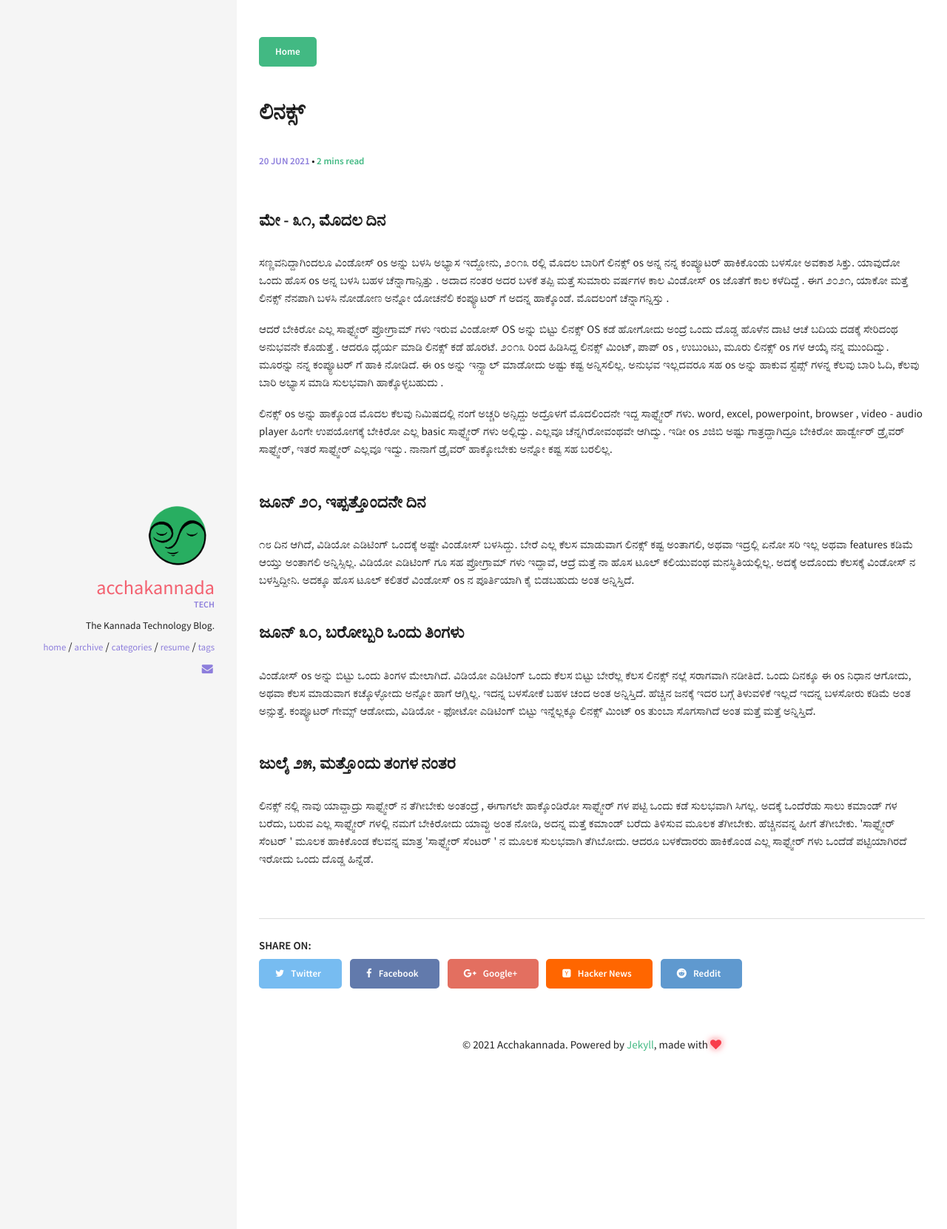
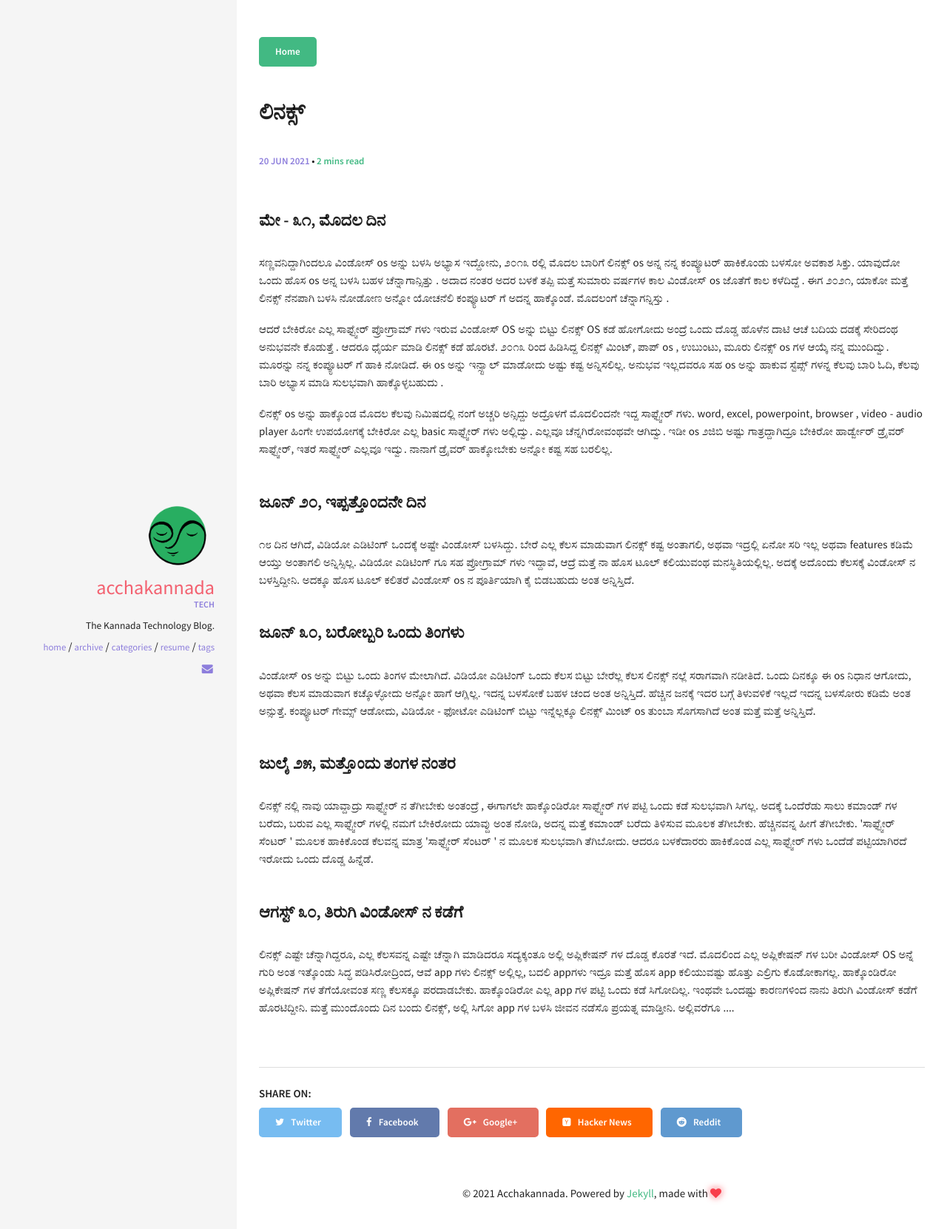
Before and after one commit to adarshkannada/Sanje, a Jekyll site: the page built from _posts/2021-06-20-linux-experience.markdown, in a window 1280 px wide. Shown: the top 1661 px of the page at 74% size. Built offline with Jekyll 4.4.1, drawn with Linux system fonts in a browser that asks for light colours.

Commit message:
Update 2021-06-20-linux-experience.markdown

```diff
--- a/_posts/2021-06-20-linux-experience.markdown
+++ b/_posts/2021-06-20-linux-experience.markdown
@@ -34,3 +34,7 @@
 <p> ಲಿನಕ್ಸ್ ನಲ್ಲಿ ನಾವು ಯಾವ್ದಾದ್ರು ಸಾಫ್ಟ್ವೇರ್ ನ ತೆಗೀಬೇಕು ಅಂತಂದ್ರೆ , ಈಗಾಗಲೇ ಹಾಕ್ಕೊಂಡಿರೋ ಸಾಫ್ಟ್ವೇರ್ ಗಳ ಪಟ್ಟಿ ಒಂದು ಕಡೆ ಸುಲಭವಾಗಿ ಸಿಗಲ್ಲ.
 ಅದಕ್ಕೆ ಒಂದೆರೆಡು ಸಾಲು ಕಮಾಂಡ್ ಗಳ  ಬರೆದು, ಬರುವ ಎಲ್ಲ ಸಾಫ್ಟ್ವೇರ್  ಗಳಲ್ಲಿ ನಮಗೆ ಬೇಕಿರೋದು ಯಾವ್ದು ಅಂತ ನೋಡಿ, ಅದನ್ನ ಮತ್ತೆ ಕಮಾಂಡ್ ಬರೆದು ತಿಳಿಸುವ ಮೂಲಕ ತೆಗೀಬೇಕು. ಹೆಚ್ಚಿನವನ್ನ ಹೀಗೆ ತೆಗೀಬೇಕು. 'ಸಾಫ್ಟ್ವೇರ್ ಸೆಂಟರ್ ' ಮೂಲಕ ಹಾಕಿಕೊಂಡ ಕೆಲವನ್ನ ಮಾತ್ರ 'ಸಾಫ್ಟ್ವೇರ್ ಸೆಂಟರ್ ' ನ ಮೂಲಕ ಸುಲಭವಾಗಿ ತೆಗಿಬೋದು. ಆದರೂ ಬಳಕೆದಾರರು ಹಾಕಿಕೊಂಡ ಎಲ್ಲ ಸಾಫ್ಟ್ವೇರ್ ಗಳು ಒಂದೆಡೆ ಪಟ್ಟಿಯಾಗಿರದೆ ಇರೋದು ಒಂದು ದೊಡ್ಡ ಹಿನ್ನೆಡೆ.
 </p>
+
+### **ಆಗಸ್ಟ್ ೩೦, ತಿರುಗಿ ವಿಂಡೋಸ್ ನ ಕಡೆಗೆ** <br>
+<p> ಲಿನಕ್ಸ್ ಎಷ್ಟೇ ಚೆನ್ನಾಗಿದ್ದರೂ, ಎಲ್ಲ ಕೆಲಸವನ್ನ ಎಷ್ಟೇ ಚೆನ್ನಾಗಿ ಮಾಡಿದರೂ ಸದ್ಯಕ್ಕಂತೂ ಅಲ್ಲಿ ಅಪ್ಲಿಕೇಷನ್ ಗಳ ದೊಡ್ಡ ಕೊರತೆ ಇದೆ. ಮೊದಲಿಂದ ಎಲ್ಲ ಅಪ್ಲಿಕೇಷನ್ ಗಳ ಬರೀ ವಿಂಡೋಸ್ OS ಅನ್ನೆ ಗುರಿ ಅಂತ ಇತ್ಕೊಂಡು ಸಿದ್ಧ ಪಡಿಸಿರೋದ್ರಿಂದ, ಆವೆ app ಗಳು ಲಿನಕ್ಸ್ ಅಲ್ಲಿಲ್ಲ, ಬದಲಿ appಗಳು ಇದ್ರೂ ಮತ್ತೆ ಹೊಸ app ಕಲಿಯುವಷ್ಟು ಹೊತ್ತು ಎಲ್ರಿಗು ಕೊಡೋಕಾಗಲ್ಲ. ಹಾಕ್ಕೊಂಡಿರೋ ಅಪ್ಲಿಕೇಷನ್ ಗಳ ತೆಗೆಯೋವಂತ ಸಣ್ಣ ಕೆಲಸಕ್ಕೂ ಪರದಾಡಬೇಕು. ಹಾಕ್ಕೊಂಡಿರೋ ಎಲ್ಲ app ಗಳ ಪಟ್ಟಿ ಒಂದು ಕಡೆ ಸಿಗೋದಿಲ್ಲ. ಇಂಥವೇ ಒಂದಷ್ಟು ಕಾರಣಗಳಿಂದ ನಾನು ತಿರುಗಿ ವಿಂಡೋಸ್ ಕಡೆಗೆ ಹೊರಟಿದ್ದೀನಿ. ಮತ್ತೆ ಮುಂದೊಂದು ದಿನ ಬಂದು ಲಿನಕ್ಸ್, ಅಲ್ಲಿ ಸಿಗೋ app ಗಳ ಬಳಸಿ ಜೀವನ ನಡೆಸೊ ಪ್ರಯತ್ನ ಮಾಡ್ತೀನಿ. ಅಲ್ಲಿವರೆಗೂ ....
+</p>
```
